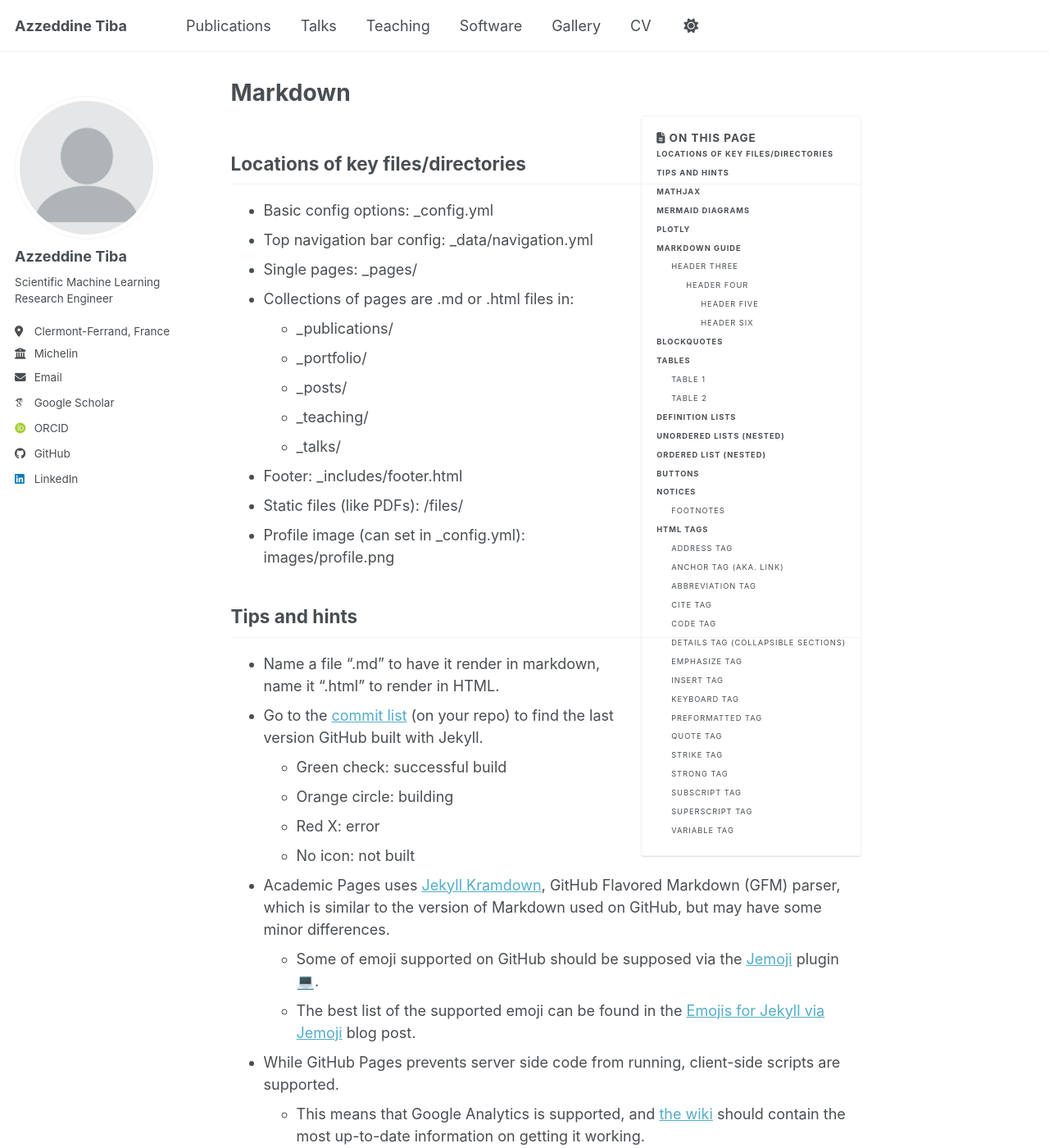
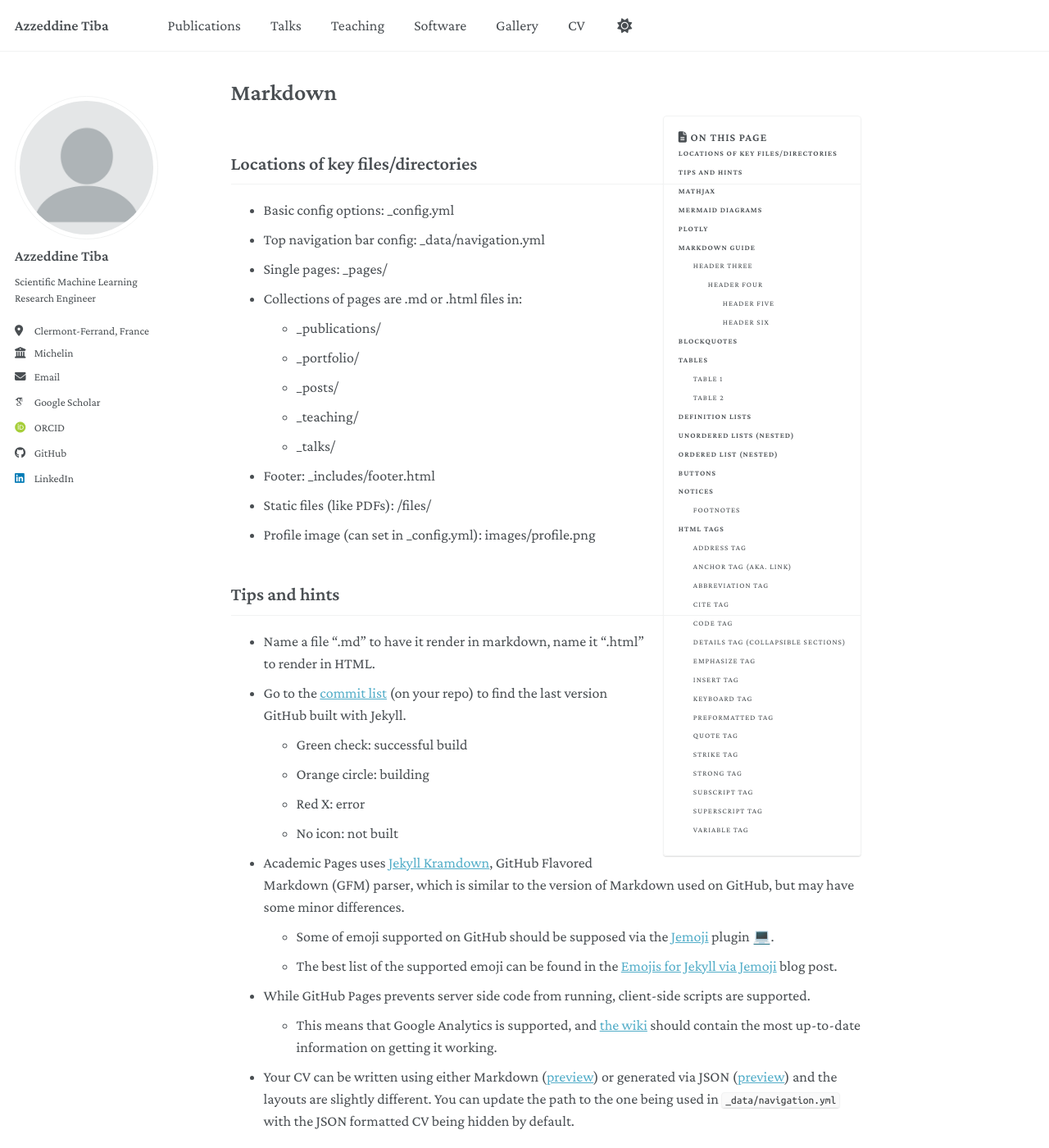
Before and after one commit to azzeddinetiba/azzeddinetiba.github.io, a Jekyll site: the page built from _pages/markdown.md, in a window 1280 px wide and 1400 px high. Shown: the whole window at 82% size. Built offline with Jekyll 4.4.1, drawn with Linux system fonts in a browser that asks for light colours; emoji names are drawn with the system emoji font; some web fonts are replaced; a script bundle is joined from its source files by our own code; library files that are not in the unit come from our copies.

Commit message:
Change font.

```diff
--- a/_includes/head.html
+++ b/_includes/head.html
@@ -13,4 +13,8 @@
 </script>
 
 <!-- For all browsers -->
+<link rel="preconnect" href="https://fonts.googleapis.com">
+<link rel="preconnect" href="https://fonts.gstatic.com" crossorigin>
+<link rel="stylesheet" href="https://fonts.googleapis.com/css2?family=Crimson+Pro:ital,wght@0,400;0,500;0,600;1,500;1,600&amp;display=swap">
+<link rel="stylesheet" href="https://fonts.googleapis.com/css2?family=Ubuntu+Mono&amp;display=swap">
 <link rel="stylesheet" href="{{ base_path }}/assets/css/main.css">
--- a/_sass/_themes.scss
+++ b/_sass/_themes.scss
@@ -14,9 +14,9 @@ $paragraph-indent           : false; // true, false (default)
 $indent-var                 : 1.3em;
 
 /* System typefaces */
-$serif                      : Georgia, Times, serif;
-$sans-serif                 : -apple-system, ".SFNSText-Regular", "San Francisco", "Roboto", "Segoe UI", "Helvetica Neue", "Lucida Grande", Arial, sans-serif;
-$monospace                  : Monaco, Consolas, "Lucida Console", monospace;
+$serif                      : "Crimson Pro", Georgia, Times, serif;
+$sans-serif                 : "Crimson Pro", Georgia, Times, serif;
+$monospace                  : "Ubuntu Mono", Monaco, Consolas, "Lucida Console", monospace;
 
 /* Sans serif typefaces */
 $sans-serif-narrow          : $sans-serif;
```
